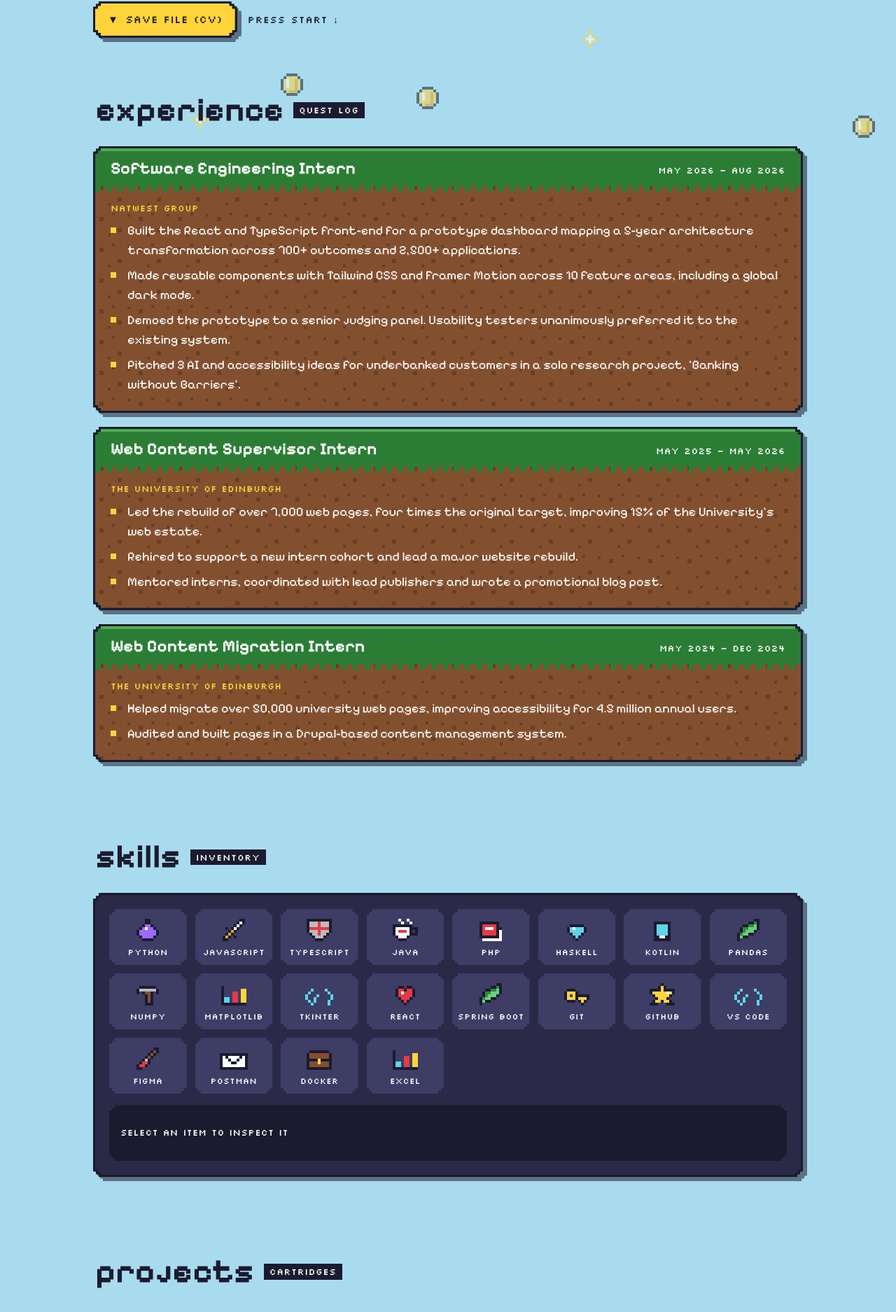
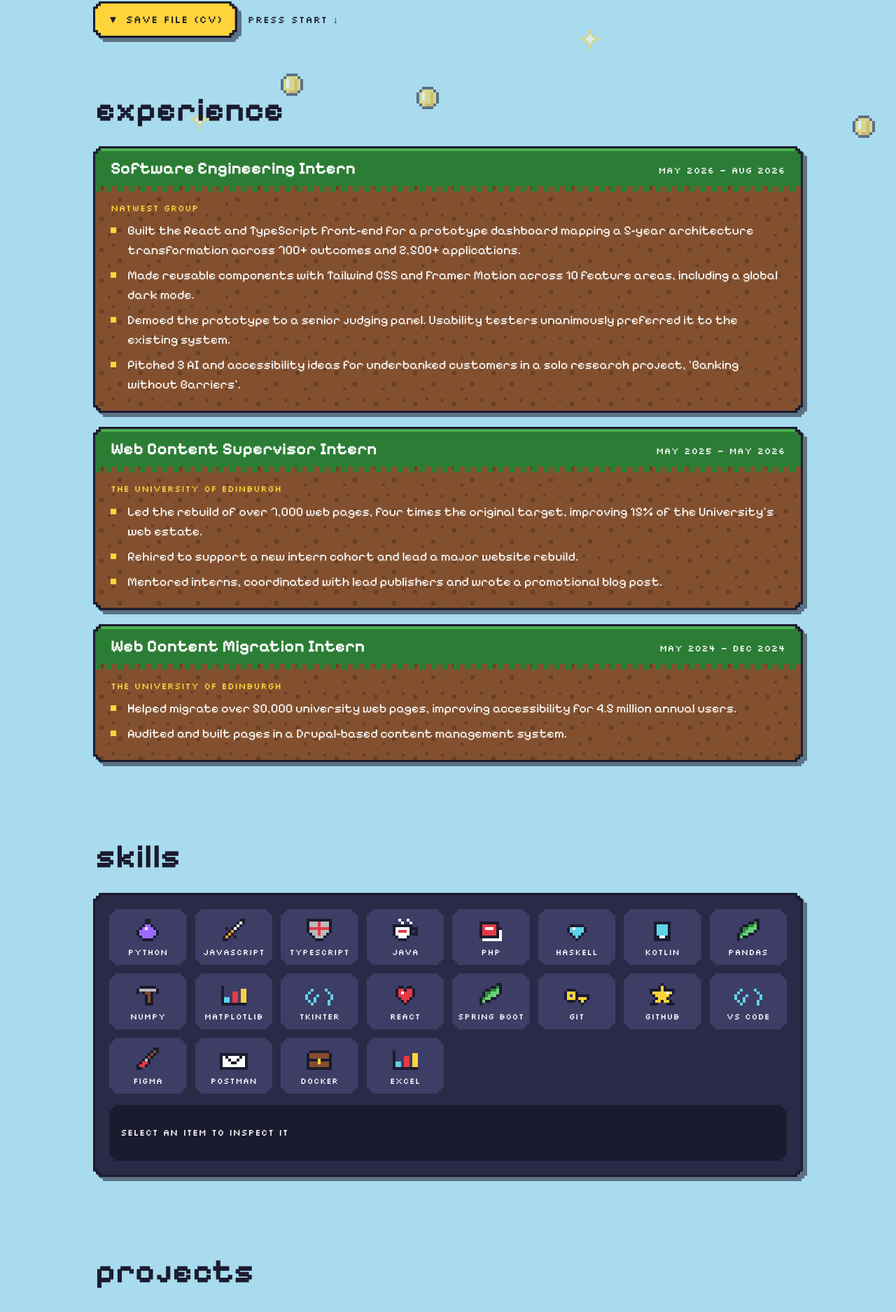
Before and after one commit to samad-a/portfolio-site, a Next.js app: page / in a window 1280 px wide. Shown: the part 515-2390 px from the top of the page at 70% size. Built offline with nearby package versions, Linux system fonts and the light colour scheme.

Commit message:
style: remove the game-style tags next to headings
Drops "quest log", "inventory", "cartridges" and "save points".

```diff
--- a/app/blog/page.tsx
+++ b/app/blog/page.tsx
@@ -30,11 +30,8 @@ export default function BlogPage() {
       className="mx-auto grid w-full max-w-page gap-8 px-4 pt-10 pb-16"
     >
       <header className="grid gap-3">
-        <h1 className="flex flex-wrap items-center gap-x-3.5 gap-y-2 text-[clamp(40px,7vw,64px)] leading-[1.1] font-bold">
+        <h1 className="text-[clamp(40px,7vw,64px)] leading-[1.1] font-bold">
           dev log
-          <span className="bg-ink px-2 py-1 font-label text-[13px] font-normal tracking-wider text-paper">
-            save points
-          </span>
         </h1>
         <p className="max-w-[44ch] text-[19px] sm:text-[22px]">
           Notes on what I&apos;m building and what I&apos;m learning.
--- a/components/blog/dev-log-section.tsx
+++ b/components/blog/dev-log-section.tsx
@@ -7,7 +7,7 @@ import { PostMeta } from "./post-meta";
 // How many of the newest posts the homepage shows.
 export const latestPostCount = 3;
 
-// The newest posts as save points, linking on to the full dev log. Pages with
+// The newest posts, linking on to the full dev log. Pages with
 // no posts yet leave the section out.
 export function DevLogSection({ posts }: { posts: Post[] }) {
   if (posts.length === 0) return null;
@@ -18,9 +18,7 @@ export function DevLogSection({ posts }: { posts: Post[] }) {
       aria-labelledby="dev-log-heading"
       className="mx-auto max-w-page scroll-mt-4 px-4 py-14"
     >
-      <SectionHeading id="dev-log-heading" tag="save points">
-        dev log
-      </SectionHeading>
+      <SectionHeading id="dev-log-heading">dev log</SectionHeading>
       <ul
         role="list"
         className="mt-7 grid grid-cols-[repeat(auto-fit,minmax(240px,1fr))] gap-4"
--- a/components/experience/experience-section.tsx
+++ b/components/experience/experience-section.tsx
@@ -9,9 +9,7 @@ export function ExperienceSection({ roles }: { roles: Experience[] }) {
       aria-labelledby="experience-heading"
       className="mx-auto max-w-page scroll-mt-4 px-4 py-14"
     >
-      <SectionHeading id="experience-heading" tag="quest log">
-        experience
-      </SectionHeading>
+      <SectionHeading id="experience-heading">experience</SectionHeading>
       {/* role="list" keeps list semantics in Safari, which drops them without bullets. */}
       <ul role="list" className="mt-7 grid gap-6.5">
         {roles.map((role) => (
--- a/components/projects/projects-section.tsx
+++ b/components/projects/projects-section.tsx
@@ -9,9 +9,7 @@ export function ProjectsSection({ projects }: { projects: Project[] }) {
       aria-labelledby="projects-heading"
       className="mx-auto max-w-page scroll-mt-4 px-4 py-14"
     >
-      <SectionHeading id="projects-heading" tag="cartridges">
-        projects
-      </SectionHeading>
+      <SectionHeading id="projects-heading">projects</SectionHeading>
       <div className="mt-7">
         <ProjectCarousel projects={projects} />
       </div>
--- a/components/skills/skills-section.tsx
+++ b/components/skills/skills-section.tsx
@@ -25,9 +25,7 @@ export function SkillsSection({ skills, projects }: SkillsSectionProps) {
       aria-labelledby="skills-heading"
       className="mx-auto max-w-page scroll-mt-4 px-4 py-14"
     >
-      <SectionHeading id="skills-heading" tag="inventory">
-        skills
-      </SectionHeading>
+      <SectionHeading id="skills-heading">skills</SectionHeading>
       <div className="mt-7">
         <InventoryGrid items={items} />
       </div>
--- a/components/ui/section-heading.tsx
+++ b/components/ui/section-heading.tsx
@@ -1,20 +1,12 @@
 type SectionHeadingProps = {
   id: string;
   children: string;
-  // The game-style name shown in a small ink badge, such as "quest log".
-  tag: string;
 };
 
-export function SectionHeading({ id, children, tag }: SectionHeadingProps) {
+export function SectionHeading({ id, children }: SectionHeadingProps) {
   return (
-    <h2
-      id={id}
-      className="flex flex-wrap items-center gap-x-3.5 gap-y-2 text-[clamp(34px,6vw,48px)] leading-[1.1] font-bold"
-    >
+    <h2 id={id} className="text-[clamp(34px,6vw,48px)] leading-[1.1] font-bold">
       {children}
-      <span className="bg-ink px-2 py-1 font-label text-[13px] font-normal tracking-wider text-paper">
-        {tag}
-      </span>
     </h2>
   );
 }
```
